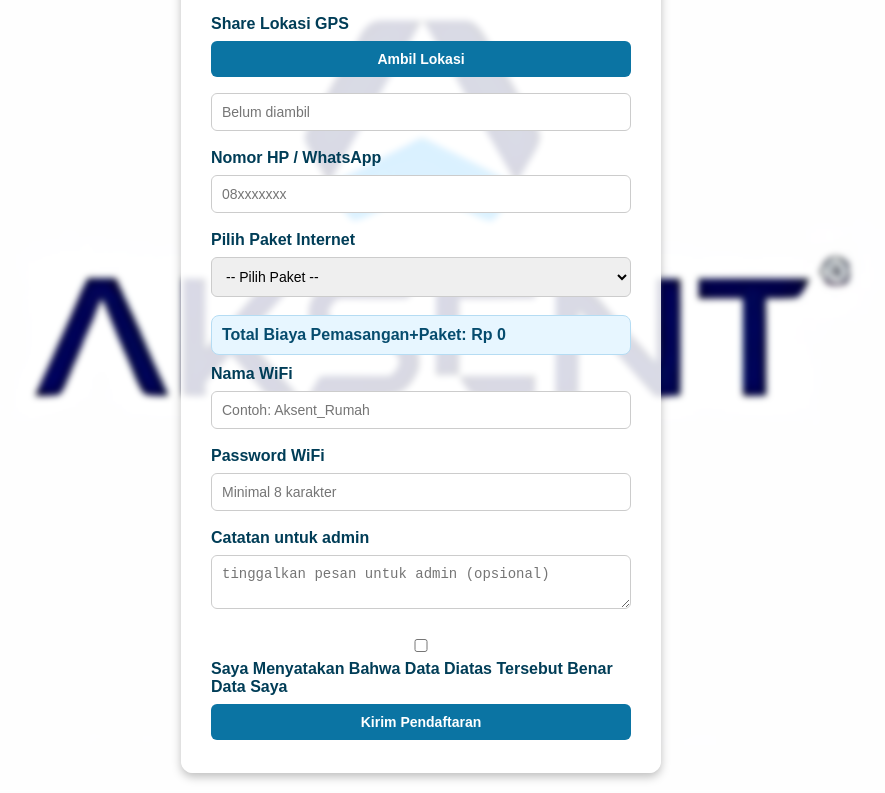
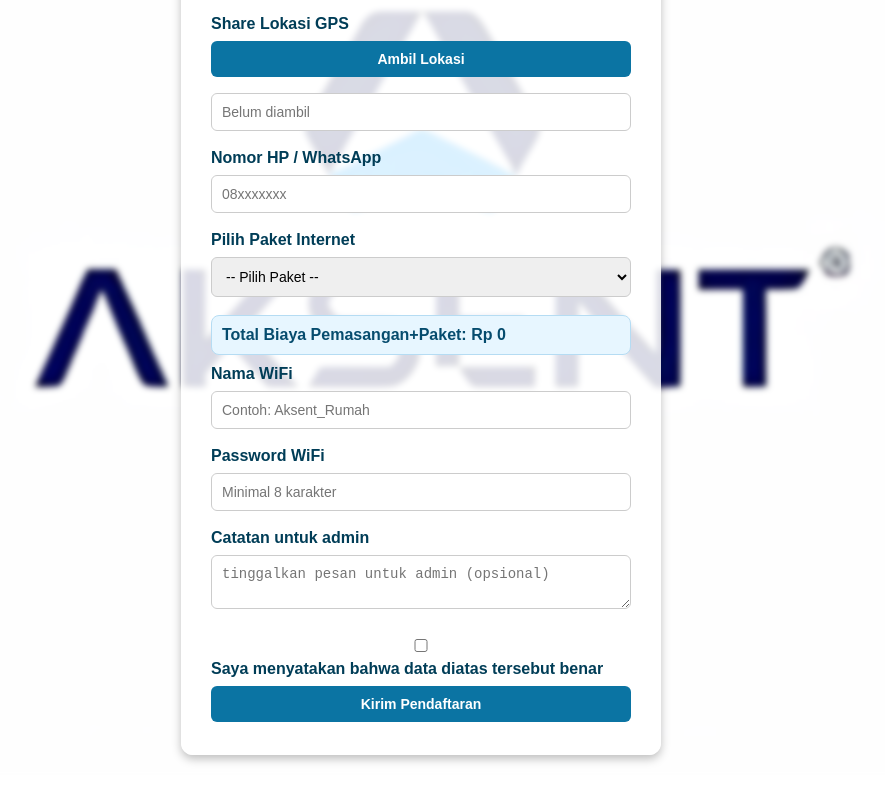
Before and after one commit to aksentpekanbaru-a11y/aksent, a plain HTML site: page index.html in a window 1280 px wide. Shown: the part 374-1167 px from the top of the page, without its empty margins (219-1104 px from the left). Drawn offline with Linux system fonts and the light colour scheme.

Commit message:
Update index.html

```diff
--- a/index.html
+++ b/index.html
@@ -125,7 +125,7 @@
 
       <label>
         <input type="checkbox" id="setuju" required />
-        Saya Menyatakan Bahwa Data Diatas Tersebut Benar Data Saya
+        Saya menyatakan bahwa data diatas tersebut benar
       </label>
 
       <button type="submit">Kirim Pendaftaran</button>
```
